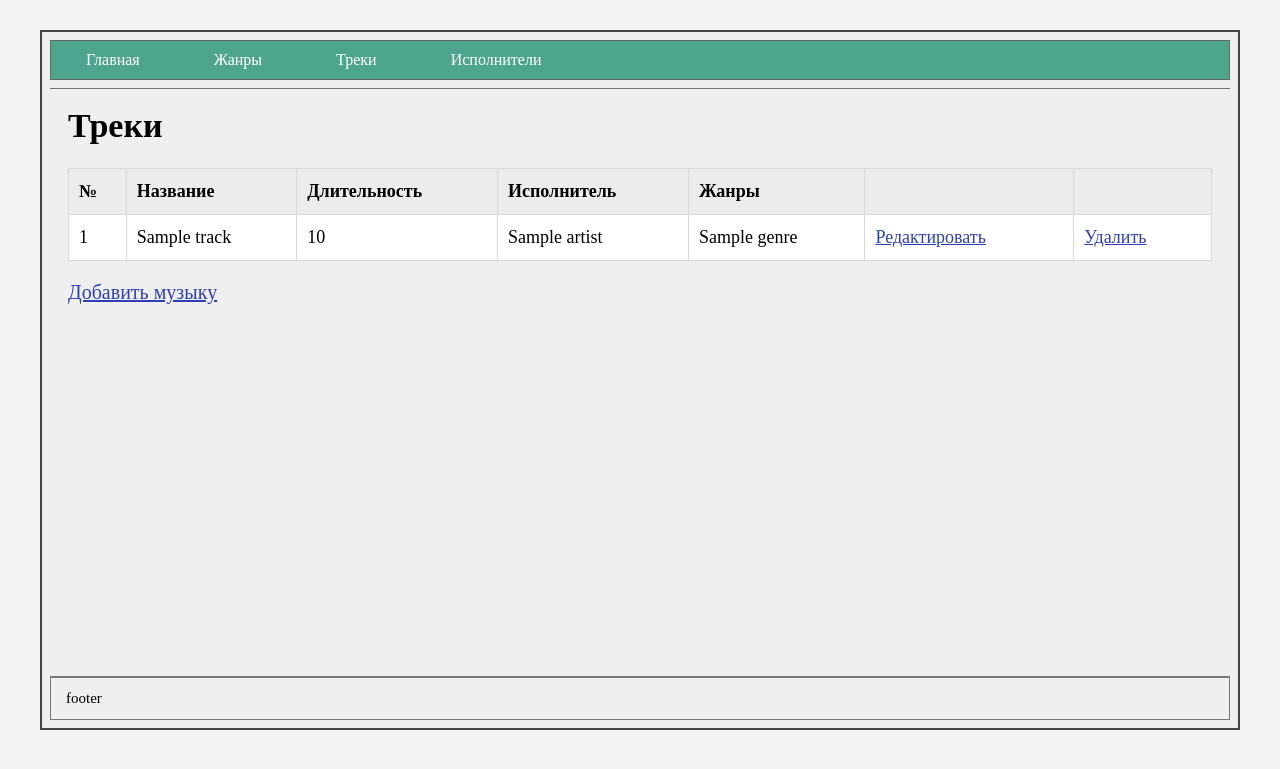
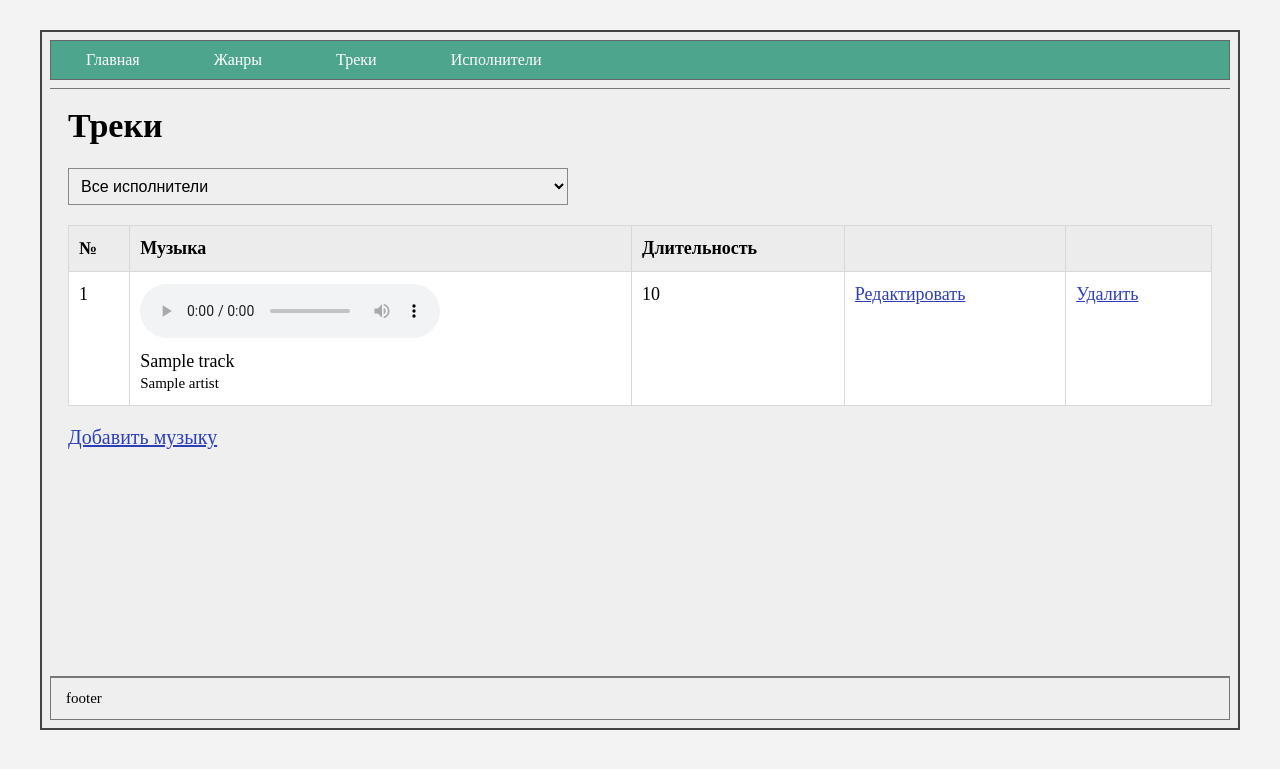
Before and after one commit to YuichiAynokoji/Vasu, a Django app: template templates/tracks.html in a window 1280 px wide. Shown: the top 769 px of the page. Run offline with Django 5.2, Linux system fonts and the light colour scheme; the template is opened without the code that fills it: most values are stand-ins (such as "Sample title", 1, 10 or a date in 2020).

Commit message:
Добавлена фильтрация треков по артисту + отображение исполниетля под названием трека + добавлена звуковая дорожка

```diff
--- a/templates/base.html
+++ b/templates/base.html
@@ -133,6 +133,11 @@
         button:hover {
             background: #d9d9d9;
         }
+
+        audio {
+            width: 300px;
+            margin-bottom: 8px;
+        }
     </style>
 </head>
 <body>
--- a/templates/tracks.html
+++ b/templates/tracks.html
@@ -5,14 +5,25 @@
 {% block content %}
     <h1>Треки</h1>
 
+    <form method="post" style="margin-bottom: 20px;">
+        {% csrf_token %}
+        <select name="artist" onchange="this.form.submit()">
+            <option value="">Все исполнители</option>
+            {% for artist in artists %}
+                <option value="{{ artist.id }}"
+                    {% if current_artist and current_artist.id == artist.id %}selected{% endif %}>
+                    {{ artist.name }}
+                </option>
+            {% endfor %}
+        </select>
+    </form>
+
     <table>
         <thead>
             <tr>
                 <th>№</th>
-                <th>Название</th>
+                <th>Музыка</th>
                 <th>Длительность</th>
-                <th>Исполнитель</th>
-                <th>Жанры</th>
                 <th></th>
                 <th></th>
             </tr>
@@ -21,28 +32,37 @@
             {% for track in tracks %}
             <tr>
                 <td>{{ forloop.counter }}</td>
-                <td>{{ track.title }}</td>
-                <td>{{ track.duration }}</td>
+
                 <td>
+                    {% if track.audio_file %}
+                        <audio controls>
+                            <source src="{{ track.audio_file.url }}">
+                            Ваш браузер не поддерживает audio.
+                        </audio>
+                        <br>
+                    {% endif %}
+
+                    {{ track.title }}
+
                     {% if track.artist %}
-                        {{ track.artist.name }}
-                    {% else %}
-                        Не указан
+                        <br>
+                        <small>{{ track.artist.name }}</small>
                     {% endif %}
                 </td>
-                <td>
-                    {% for genre in track.genres.all %}
-                        {{ genre.name_ru }}{% if not forloop.last %}, {% endif %}
-                    {% empty %}
-                        Нет жанров
-                    {% endfor %}
-                </td>
+
+                <td>{{ track.duration }}</td>
+
                 <td>
                     <a class="action-link" href="#">Редактировать</a>
                 </td>
+
                 <td>
                     <a class="action-link" href="#">Удалить</a>
                 </td>
+            </tr>
+            {% empty %}
+            <tr>
+                <td colspan="5">Треков нет</td>
             </tr>
             {% endfor %}
         </tbody>
```
Also changed, not shown: main/views.py (+14 -1 lines), db.sqlite3, 1 other file.
